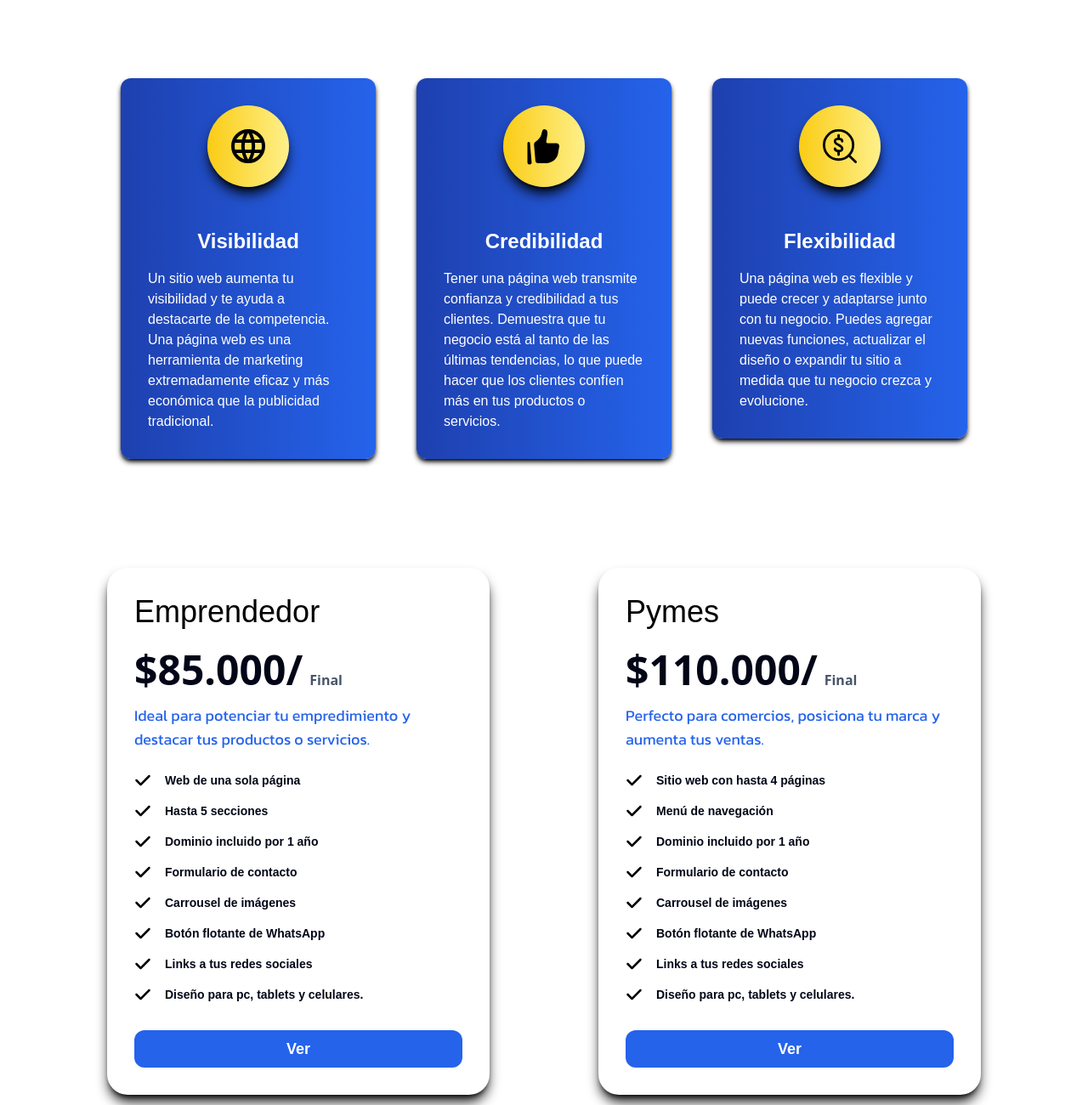
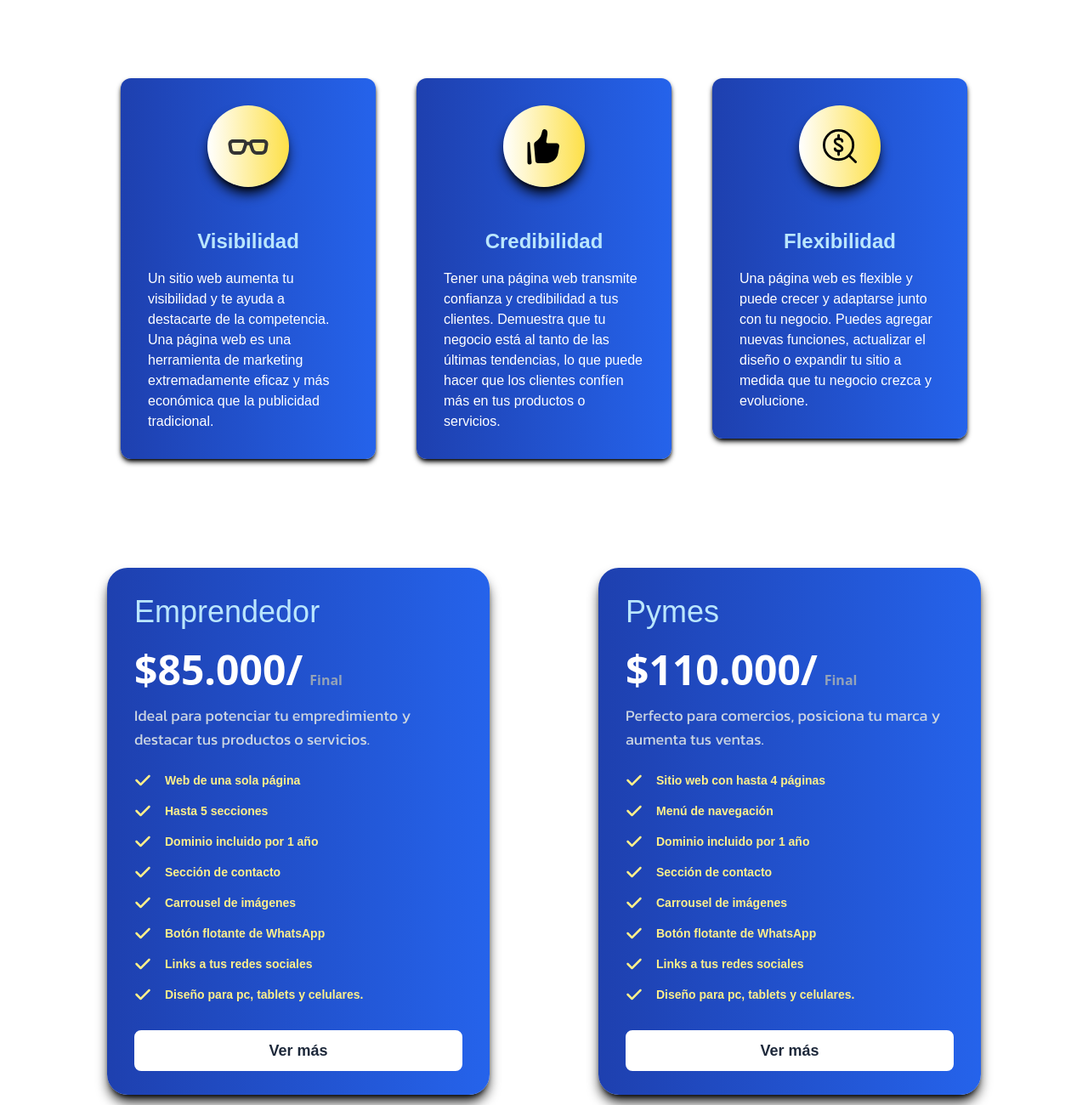
Before and after one commit to Arielstereo/EmprenDev, an Astro site: page / in a window 1280 px wide. Shown: the part 900-2200 px from the top of the page at 85% size. Built offline with nearby package versions, Linux system fonts and the light colour scheme; Astro itself is replaced by a stand-in of ours.

Commit message:
change colors

```diff
--- a/src/components/CardPrice.jsx
+++ b/src/components/CardPrice.jsx
@@ -20,19 +20,19 @@ const CardPrice = ({
   return (
     <div
       data-aos={animation}
-      className="p-6 md:p-8 z-10 rounded-3xl shadow-lg shadow-black dark:shadow-slate-400 w-[340px] md:w-[450px] md:h-[620px] hover:bg-yellow-100 dark:bg-slate-100 dark:hover:bg-yellow-100"
+      className="p-6 md:p-8 z-10 rounded-3xl shadow-lg shadow-black dark:shadow-slate-200 w-[340px] md:w-[450px] md:h-[620px] bg-gradient-to-r from-blue-800 to-blue-600 hover:from-blue-600 hover:to-blue-800"
     >
-      <h3 className="mb-2 text-3xl md:text-4xl text-left">{title}</h3>
+      <h3 className="mb-2 text-3xl md:text-4xl text-left text-sky-200">{title}</h3>
       <div className="flex justify-start items-end">
-        <div className="text-4xl sm:text-5xl font-bold text-slate-950 text-left mt-4 mr-2">
+        <div className="text-4xl sm:text-5xl font-bold text-white text-left mt-4 mr-2">
           {price}/
         </div>
-        <div className="text-slate-600 font-semibold">Final</div>
+        <div className="text-slate-400 font-semibold">Final</div>
       </div>
-      <p className="mt-4 mb-6 text-blue-600 text-left text-sm md:text-lg">
+      <p className="mt-4 mb-6 text-slate-300 text-left text-sm md:text-lg">
         {subtitle}
       </p>
-      <ul className="mb-2 2xl:mb-6 text-black">
+      <ul className="mb-2 2xl:mb-6">
         <li className="mb-4 flex">
           <div className="rounded-full bg-transparent w-5 h-5 flex justify-center items-center mr-4">
             <svg
@@ -40,12 +40,12 @@ const CardPrice = ({
               viewBox="0 0 512 512"
               width="20px"
               height="20px"
-              className="fill-customSecondary"
+              className="fill-yellow-200"
             >
               <path d="M470.6 105.4c12.5 12.5 12.5 32.8 0 45.3l-256 256c-12.5 12.5-32.8 12.5-45.3 0l-128-128c-12.5-12.5-12.5-32.8 0-45.3s32.8-12.5 45.3 0L192 338.7 425.4 105.4c12.5-12.5 32.8-12.5 45.3 0z"></path>
             </svg>
           </div>
-          <span className="text-slate-950 font-semibold text-sm">
+          <span className="text-yellow-200 font-semibold text-sm">
             {description}
           </span>
         </li>
@@ -57,12 +57,12 @@ const CardPrice = ({
               viewBox="0 0 512 512"
               width="20px"
               height="20px"
-              className="fill-customSecondary"
+              className="fill-yellow-200"
             >
               <path d="M470.6 105.4c12.5 12.5 12.5 32.8 0 45.3l-256 256c-12.5 12.5-32.8 12.5-45.3 0l-128-128c-12.5-12.5-12.5-32.8 0-45.3s32.8-12.5 45.3 0L192 338.7 425.4 105.4c12.5-12.5 32.8-12.5 45.3 0z"></path>
             </svg>
           </div>
-          <span className="text-slate-950 font-semibold text-sm">{check1}</span>
+          <span className="text-yellow-200 font-semibold text-sm">{check1}</span>
         </li>
         <li className="mb-4 flex">
           <div className="rounded-full bg-transparent w-5 h-5 flex justify-center items-center mr-4">
@@ -71,12 +71,12 @@ const CardPrice = ({
               viewBox="0 0 512 512"
               width="20px"
               height="20px"
-              className="fill-customSecondary"
+              className="fill-yellow-200"
             >
               <path d="M470.6 105.4c12.5 12.5 12.5 32.8 0 45.3l-256 256c-12.5 12.5-32.8 12.5-45.3 0l-128-128c-12.5-12.5-12.5-32.8 0-45.3s32.8-12.5 45.3 0L192 338.7 425.4 105.4c12.5-12.5 32.8-12.5 45.3 0z"></path>
             </svg>
           </div>
-          <span className="text-slate-950 font-semibold text-sm">
+          <span className="text-yellow-200 font-semibold text-sm">
             Dominio incluido por 1 año
           </span>
         </li>
@@ -87,13 +87,13 @@ const CardPrice = ({
               viewBox="0 0 512 512"
               width="20px"
               height="20px"
-              className="fill-customSecondary"
+              className="fill-yellow-200"
             >
               <path d="M470.6 105.4c12.5 12.5 12.5 32.8 0 45.3l-256 256c-12.5 12.5-32.8 12.5-45.3 0l-128-128c-12.5-12.5-12.5-32.8 0-45.3s32.8-12.5 45.3 0L192 338.7 425.4 105.4c12.5-12.5 32.8-12.5 45.3 0z"></path>
             </svg>
           </div>
-          <span className="text-slate-950 font-semibold text-sm">
-            Formulario de contacto
+          <span className="text-yellow-200 font-semibold text-sm">
+            Sección de contacto
           </span>
         </li>
         <li className="mb-4 flex">
@@ -103,12 +103,12 @@ const CardPrice = ({
               viewBox="0 0 512 512"
               width="20px"
               height="20px"
-              className="fill-customSecondary"
+              className="fill-yellow-200"
             >
               <path d="M470.6 105.4c12.5 12.5 12.5 32.8 0 45.3l-256 256c-12.5 12.5-32.8 12.5-45.3 0l-128-128c-12.5-12.5-12.5-32.8 0-45.3s32.8-12.5 45.3 0L192 338.7 425.4 105.4c12.5-12.5 32.8-12.5 45.3 0z"></path>
             </svg>
           </div>
-          <span className="text-slate-950 font-semibold text-sm">
+          <span className="text-yellow-200 font-semibold text-sm">
             Carrousel de imágenes
           </span>
         </li>
@@ -119,12 +119,12 @@ const CardPrice = ({
               viewBox="0 0 512 512"
               width="20px"
               height="20px"
-              className="fill-customSecondary"
+              className="fill-yellow-200"
             >
               <path d="M470.6 105.4c12.5 12.5 12.5 32.8 0 45.3l-256 256c-12.5 12.5-32.8 12.5-45.3 0l-128-128c-12.5-12.5-12.5-32.8 0-45.3s32.8-12.5 45.3 0L192 338.7 425.4 105.4c12.5-12.5 32.8-12.5 45.3 0z"></path>
             </svg>
           </div>
-          <span className="text-slate-950 font-semibold text-sm">
+          <span className="text-yellow-200 font-semibold text-sm">
             Botón flotante de WhatsApp
           </span>
         </li>
@@ -135,12 +135,12 @@ const CardPrice = ({
               viewBox="0 0 512 512"
               width="20px"
               height="20px"
-              className="fill-customSecondary"
+              className="fill-yellow-200"
             >
               <path d="M470.6 105.4c12.5 12.5 12.5 32.8 0 45.3l-256 256c-12.5 12.5-32.8 12.5-45.3 0l-128-128c-12.5-12.5-12.5-32.8 0-45.3s32.8-12.5 45.3 0L192 338.7 425.4 105.4c12.5-12.5 32.8-12.5 45.3 0z"></path>
             </svg>
           </div>
-          <span className="text-slate-950 font-semibold text-sm">
+          <span className="text-yellow-200 font-semibold text-sm">
             Links a tus redes sociales
           </span>
         </li>
@@ -151,21 +151,21 @@ const CardPrice = ({
               viewBox="0 0 512 512"
               width="20px"
               height="20px"
-              className="fill-customSecondary"
+              className="fill-yellow-200"
             >
               <path d="M470.6 105.4c12.5 12.5 12.5 32.8 0 45.3l-256 256c-12.5 12.5-32.8 12.5-45.3 0l-128-128c-12.5-12.5-12.5-32.8 0-45.3s32.8-12.5 45.3 0L192 338.7 425.4 105.4c12.5-12.5 32.8-12.5 45.3 0z"></path>
             </svg>
           </div>
-          <span className="text-slate-950 font-semibold text-sm">
+          <span className="text-yellow-200 font-semibold text-sm">
             Diseño para pc, tablets y celulares.
           </span>
         </li>
       </ul>
       <a
         href={href}
-        className="inline-block cursor-pointer text-center py-2 px-4 w-full rounded-xl rounded-t-xl bg-blue-600 hover:bg-white hover:text-blue-600 hover:border-2 hover:border-blue-600 text-white font-bold leading-loose mt-4 text-sm md:text-lg"
+        className="inline-block cursor-pointer text-slate-800 text-center py-2 px-4 w-full rounded-lg bg-white hover:bg-slate-800 hover:text-white border-2 border-white font-bold leading-loose mt-4 text-sm md:text-lg"
       >
-        Ver
+      Ver más
       </a>
     </div>
   );
--- a/src/components/ContactForm.jsx
+++ b/src/components/ContactForm.jsx
@@ -63,7 +63,7 @@ const ContactForm = () => {
   };
 
   return (
-    <div data-aos="zoom-in-up" className="w-[330px] md:w-[400px] lg:w-fit mx-auto p-8 lg:p-12 mb-64 lg:mb-12 bg-slate-950 dark:bg-slate-100 shadow-md shadow-black rounded-lg">
+    <div data-aos="zoom-in-up" className="w-[330px] md:w-[400px] lg:w-fit mx-auto p-8 lg:p-12 mb-64 lg:mb-12 bg-gradient-to-r from-blue-800 to-blue-600 shadow-md shadow-black dark:shadow-white rounded-lg">
       <form
         onSubmit={sendEmail}
         className="flex flex-col gap-4 md:gap-8"
@@ -71,13 +71,13 @@ const ContactForm = () => {
         <div className="flex flex-col gap-4">
           <div>
             <label
-              className="block text-sm text-white dark:text-black font-medium mb-1"
+              className="block text-sm text-white font-medium mb-1"
               htmlFor="username"
             >
               Nombre
             </label>
             <input
-              className="w-full lg:w-96 p-2 rounded-md border-2 border-black"
+              className="w-full lg:w-96 p-2 rounded-md"
               id="username"
               name="username"
               placeholder="Juan Perez"
@@ -88,13 +88,13 @@ const ContactForm = () => {
           </div>
           <div>
             <label
-              className="block text-sm font-medium mb-1 text-white dark:text-black"
+              className="block text-sm font-medium mb-1 text-white"
               htmlFor="email"
             >
               Correo Electrónico
             </label>
             <input
-              className="w-full p-2 rounded-md border-2 border-black"
+              className="w-full p-2 rounded-md"
               id="email"
               name="email"
               placeholder="juan@gmail.com"
@@ -106,13 +106,13 @@ const ContactForm = () => {
           </div>
           <div>
             <label
-              className="block text-sm font-medium mb-1 text-white dark:text-black"
+              className="block text-sm font-medium mb-1 text-white"
               htmlFor="phone"
             >
               Teléfono
             </label>
             <input
-              className="w-full p-2 rounded-md border-2 border-black"
+              className="w-full p-2 rounded-md"
               id="phone"
               name="phone"
               placeholder="1122334455"
@@ -125,13 +125,13 @@ const ContactForm = () => {
         <div className="flex flex-col gap-6">
           <div>
             <label
-              className="block text-sm font-medium mb-1 text-white dark:text-black"
+              className="block text-sm font-medium mb-1 text-white"
               htmlFor="message"
             >
               Mensaje
             </label>
             <textarea
-              className="w-full lg:w-96 rounded-md p-4 h-32 border-2 border-black"
+              className="w-full lg:w-96 rounded-md p-4 h-32"
               id="msg"
               name="msg"
               placeholder="Escribe tu consulta"
@@ -142,7 +142,7 @@ const ContactForm = () => {
           </div>
           <button
             type="submit"
-            className="w-full bg-blue-600 hover:bg-blue-500 border-white dark:border-black border-2 p-2 text-white font-semibold rounded-md text-lg"
+            className="w-full bg-slate-100 hover:bg-slate-800 hover:text-white border-white border-2 p-2 text-black font-semibold rounded-md text-lg"
           >
             Enviar consulta
           </button>
--- a/src/components/Features.astro
+++ b/src/components/Features.astro
@@ -2,32 +2,31 @@
   id="features"
   class="flex flex-col lg:flex-row gap-32 md:gap-48 lg:gap-12 lg:justify-center w-3/4 lg:w-full mx-auto pt-16 lg:pt-48 h-full"
 >
-  <div class="w-full lg:w-[300px] h-fit p-8 flex flex-col gap-4 bg-gradient-to-r from-blue-800 to-blue-600 rounded-xl shadow-md shadow-black dark:shadow-white">
+  <div
+    class="w-full lg:w-[300px] h-fit p-8 flex flex-col gap-4 bg-gradient-to-r from-blue-800 to-blue-600 rounded-xl shadow-md shadow-black dark:shadow-white"
+  >
     <div class="flex md:flex-col gap-4">
       <div
-        class="hidden md:flex items-center justify-center rounded-full bg-gradient-to-r from-yellow-400 to-yellow-200 shadow-lg shadow-black p-10 lg:p-12 w-12 h-12 md:mx-auto hover:animate-bounce"
+        class="hidden md:flex items-center justify-center rounded-full bg-gradient-to-r from-white to-yellow-300 shadow-lg shadow-black p-8 lg:p-12 w-12 h-12 md:mx-auto hover:animate-bounce"
       >
-        <span
-          ><svg
+      <span>
+        <svg
         xmlns="http://www.w3.org/2000/svg"
         width="48"
         height="48"
         viewBox="0 0 24 24"
-            ><g
-              fill="none"
-              stroke="#000"
-              stroke-linecap="round"
-              stroke-linejoin="round"
-              stroke-width="2"
         ><path
-                d="M3 12a9 9 0 1 0 18 0a9 9 0 0 0-18 0m.6-3h16.8M3.6 15h16.8"
-              ></path><path d="M11.5 3a17 17 0 0 0 0 18m1-18a17 17 0 0 1 0 18"
-              ></path></g
-            ></svg
-          ></span
+          fill="#333333"
+          d="M3 10c-.24 0-.45.09-.59.25c-.14.15-.2.37-.17.61l.5 2.99C2.82 14.5 3.4 15 4 15h3c.64 0 1.36-.56 1.5-1.18l1.06-3.19c.04-.13.01-.32-.06-.44c-.11-.12-.28-.19-.5-.19zm4 7H4C2.38 17 .96 15.74.76 14.14l-.5-2.99C.15 10.3.39 9.5.91 8.92S2.19 8 3 8h6c.83 0 1.58.35 2.06.96c.11.15.21.31.29.49c.43-.09.87-.09 1.29 0c.08-.18.18-.34.3-.49C13.41 8.35 14.16 8 15 8h6c.81 0 1.57.34 2.09.92c.51.58.75 1.38.65 2.19l-.51 3.07C23.04 15.74 21.61 17 20 17h-3c-1.56 0-3.08-1.19-3.46-2.7l-.9-2.71c-.38-.28-.91-.28-1.29 0l-.92 2.78C10.07 15.82 8.56 17 7 17m8-7c-.22 0-.39.07-.5.19c-.08.12-.1.31-.05.51l1.01 3.05c.18.69.9 1.25 1.54 1.25h3c.59 0 1.18-.5 1.25-1.11l.51-3.07c.03-.2-.03-.42-.17-.57A.77.77 0 0 0 21 10z"
+        ></path></svg
       >
+      </span>
       </div>
-      <h2 class="text-lg md:text-2xl font-semibold md:text-center pt-8 text-white">Visibilidad</h2>
+      <h2
+        class="text-lg md:text-2xl font-semibold md:text-center pt-8 text-sky-200"
+      >
+        Visibilidad
+      </h2>
     </div>
     <span class="text-sm md:text-base text-white"
       >Un sitio web aumenta tu visibilidad y te ayuda a destacarte de la
@@ -35,10 +34,12 @@
       eficaz y más económica que la publicidad tradicional.</span
     >
   </div>
-  <div class="w-full lg:w-[300px] h-fit p-8 flex flex-col gap-4 bg-gradient-to-r from-blue-800 to-blue-600 rounded-xl shadow-md shadow-black dark:shadow-white">
+  <div
+    class="w-full lg:w-[300px] h-fit p-8 flex flex-col gap-4 bg-gradient-to-r from-blue-800 to-blue-600 rounded-xl shadow-md shadow-black dark:shadow-white"
+  >
     <div class="flex md:flex-col gap-4">
       <div
-        class="hidden md:flex items-center justify-center rounded-full bg-gradient-to-r from-yellow-400 to-yellow-200 shadow-lg shadow-black p-10 lg:p-12 w-12 h-12 md:mx-auto hover:animate-bounce"
+        class="hidden md:flex items-center justify-center rounded-full bg-gradient-to-r from-white to-yellow-300 shadow-lg shadow-black p-10 lg:p-12 w-12 h-12 md:mx-auto hover:animate-bounce"
       >
         <span
           ><svg
@@ -57,7 +58,11 @@
           ></span
         >
       </div>
-      <h2 class="text-lg md:text-2xl font-semibold md:text-center pt-8 text-white">Credibilidad</h2>
+      <h2
+        class="text-lg md:text-2xl font-semibold md:text-center pt-8 text-sky-200"
+      >
+        Credibilidad
+      </h2>
     </div>
     <span class="text-sm md:text-base text-white"
       >Tener una página web transmite confianza y credibilidad a tus clientes.
@@ -65,10 +70,12 @@
       puede hacer que los clientes confíen más en tus productos o servicios.</span
     >
   </div>
-  <div class="w-full lg:w-[300px] h-fit p-8 flex flex-col gap-4 bg-gradient-to-r from-blue-800 to-blue-600 rounded-xl shadow-md shadow-black dark:shadow-white">
+  <div
+    class="w-full lg:w-[300px] h-fit p-8 flex flex-col gap-4 bg-gradient-to-r from-blue-800 to-blue-600 rounded-xl shadow-md shadow-black dark:shadow-white"
+  >
     <div class="flex md:flex-col gap-4">
       <div
-        class="hidden md:flex items-center justify-center rounded-full bg-gradient-to-r from-yellow-400 to-yellow-200 shadow-lg shadow-black p-10 lg:p-12 w-12 h-12 md:mx-auto hover:animate-bounce"
+        class="hidden md:flex items-center justify-center rounded-full bg-gradient-to-r from-white to-yellow-300 shadow-lg shadow-black p-10 lg:p-12 w-12 h-12 md:mx-auto hover:animate-bounce"
       >
         <span>
           <svg
@@ -88,7 +95,11 @@
           >
         </span>
       </div>
-      <h2 class="text-lg md:text-2xl font-semibold md:text-center pt-8 text-white">Flexibilidad</h2>
+      <h2
+        class="text-lg md:text-2xl font-semibold md:text-center pt-8 text-sky-200"
+      >
+        Flexibilidad
+      </h2>
     </div>
     <span class="text-sm md:text-base text-white"
       >Una página web es flexible y puede crecer y adaptarse junto con tu
```
Lines whose indentation alone changed are shown as unchanged.
